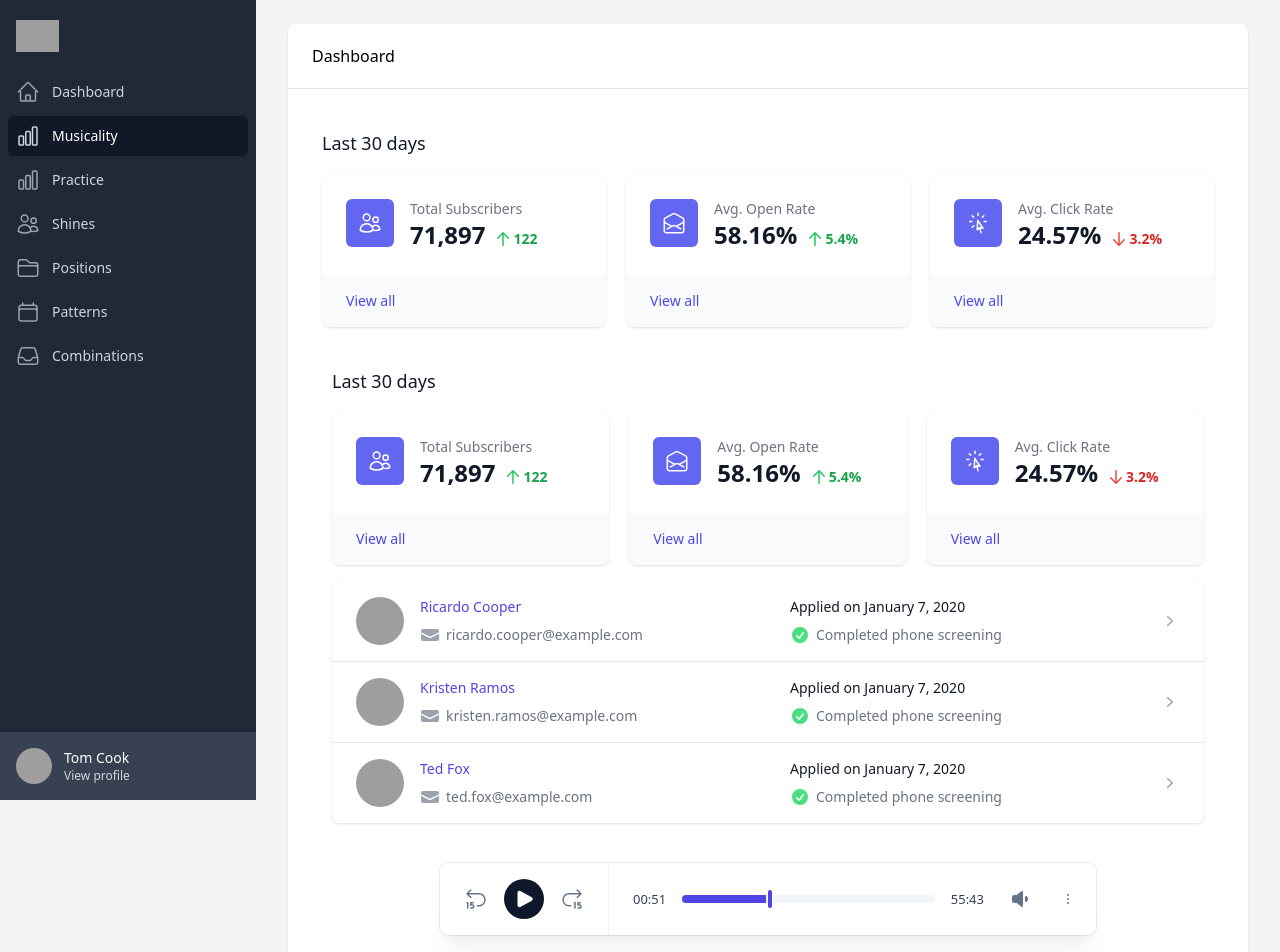
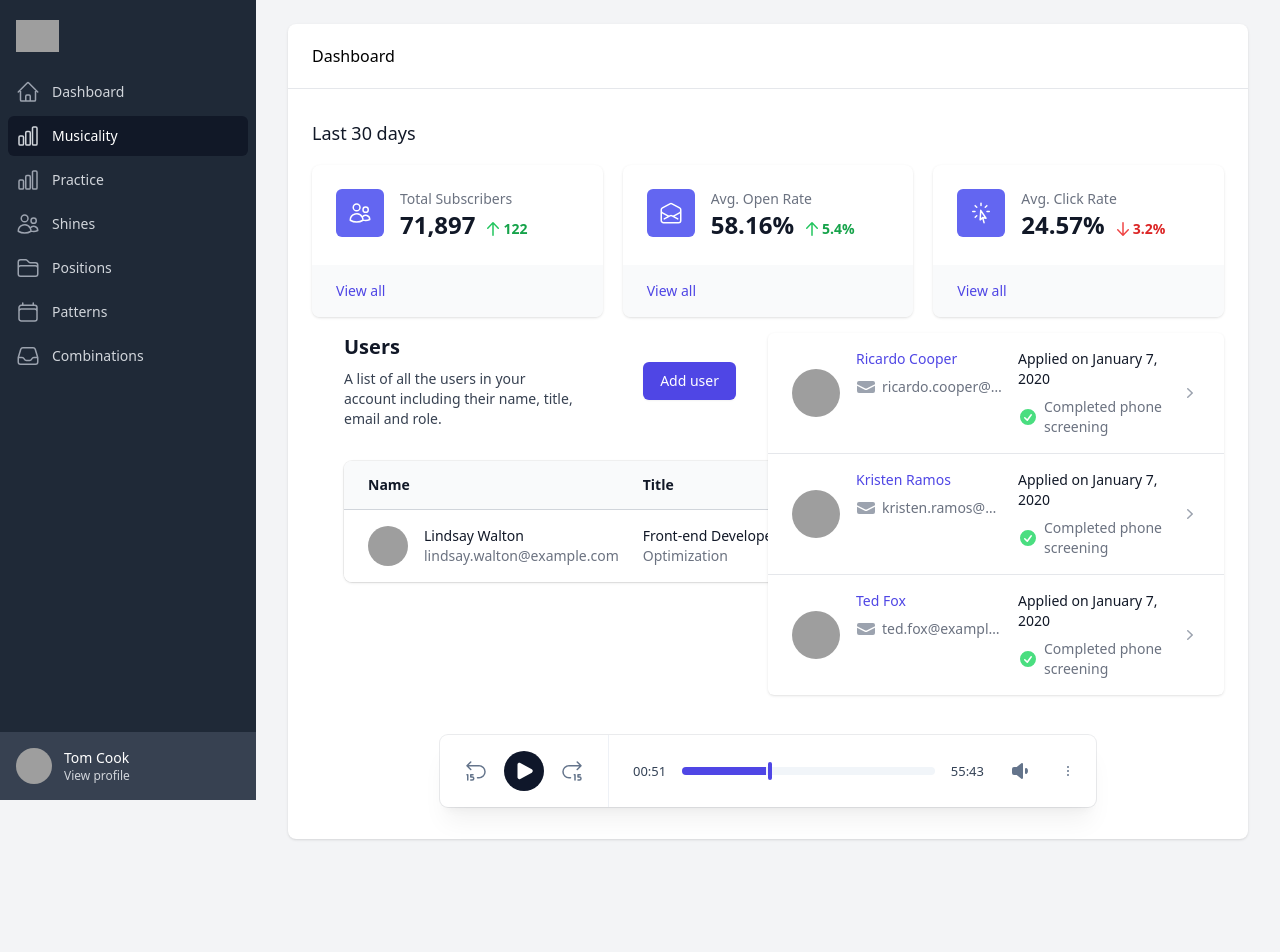
Before and after one commit to hotafrika/wails-vite-react-ts-tailwind-template, a React (Vite) app in the folder frontend/: page /music in a window 1280 px wide. Shown: the top 952 px of the page. After the commit the page ends 863 px from the top, so only its background shows below. Built offline with nearby package versions, Linux system fonts and the light colour scheme; grey boxes are pictures that could not be loaded.

Commit message:
change dashboard

```diff
--- a/frontend/src/components/layout/PracticeCard.tsx
+++ b/frontend/src/components/layout/PracticeCard.tsx
@@ -16,9 +16,7 @@ const people = [
 export default function Example() {
   return (
     <>
-      <div className="mx-auto max-w-7xl px-4 sm:px-6 lg:px-8">
-        <h1 className="text-2xl font-semibold text-gray-900">Positions</h1>
-      </div>
+
       <div className="px-4 sm:px-6 lg:px-8">
         <div className="sm:flex sm:items-center">
           <div className="sm:flex-auto">
--- a/frontend/src/components/pages/Dashboard/Dashboard.css
+++ /dev/null
@@ -1,3 +0,0 @@
-.dashboard{
-    padding: 10px
-}
--- a/frontend/src/components/pages/Dashboard/Dashboard.tsx
+++ b/frontend/src/components/pages/Dashboard/Dashboard.tsx
@@ -1,10 +1,10 @@
 import React from "react";
 import { Fragment, useState } from "react";
-import "./Dashboard.css";
 import MusicPlayer from "../../layout/MusicPlayer";
 import Stats from "../../layout/Stats";
 import Practice from "../../pages/Practice/Practice";
 import Playlist from "../../layout/Playlist";
+import PracticeCard from "../../layout/PracticeCard";
 
 function Dashboard() {
   return (
@@ -14,12 +14,11 @@ function Dashboard() {
           <div>
             <Stats />
           </div>
-          <div className="mt-4">
-            <div>
-
-
+          <div className="mt-4 flex">
+            <div className="flex-1 w-1/2">
+              <PracticeCard />
             </div>
-            <div>
+            <div className="flex-1 w-1/2">
               <Playlist />
             </div>
           </div>
--- a/frontend/src/components/pages/Music/Music.tsx
+++ b/frontend/src/components/pages/Music/Music.tsx
@@ -4,6 +4,7 @@ import MusicPlayer from "../../layout/MusicPlayer";
 import Stats from "../../layout/Stats";
 import Practice from "../../pages/Practice/Practice";
 import Playlist from "../../layout/Playlist";
+import PracticeCard from "../../layout/PracticeCard";
 
 function Dashboard() {
   return (
@@ -13,9 +14,11 @@ function Dashboard() {
           <div>
             <Stats />
           </div>
-          <div className="mt-4">
-            <div><Practice /></div>
-            <div>
+          <div className="mt-4 flex">
+            <div className="flex-1 w-1/2">
+              <PracticeCard />
+            </div>
+            <div className="flex-1 w-1/2">
               <Playlist />
             </div>
           </div>
--- a/frontend/src/components/pages/Practice/Practice.tsx
+++ b/frontend/src/components/pages/Practice/Practice.tsx
@@ -2,7 +2,9 @@ import React from "react";
 import { Fragment, useState } from "react";
 import MusicPlayer from "../../layout/MusicPlayer";
 import Stats from "../../layout/Stats";
+import Practice from "../../pages/Practice/Practice";
 import Playlist from "../../layout/Playlist";
+import PracticeCard from "../../layout/PracticeCard";
 
 function Dashboard() {
   return (
@@ -12,9 +14,11 @@ function Dashboard() {
           <div>
             <Stats />
           </div>
-          <div className="mt-4">
-            {/* <div><Practice /></div> */}
-            <div>
+          <div className="mt-4 flex">
+            <div className="flex-1 w-1/2">
+              <PracticeCard />
+            </div>
+            <div className="flex-1 w-1/2">
               <Playlist />
             </div>
           </div>
```
